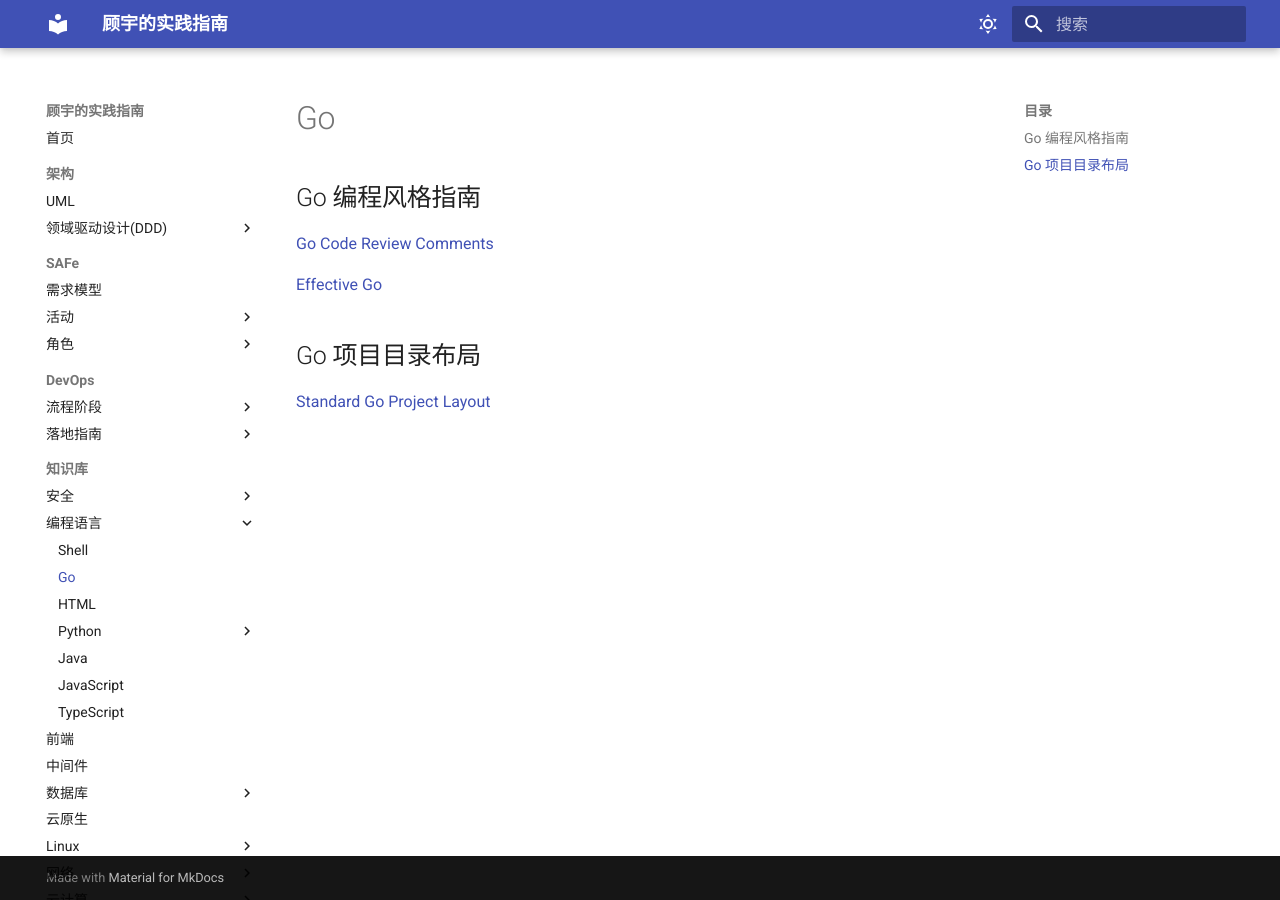
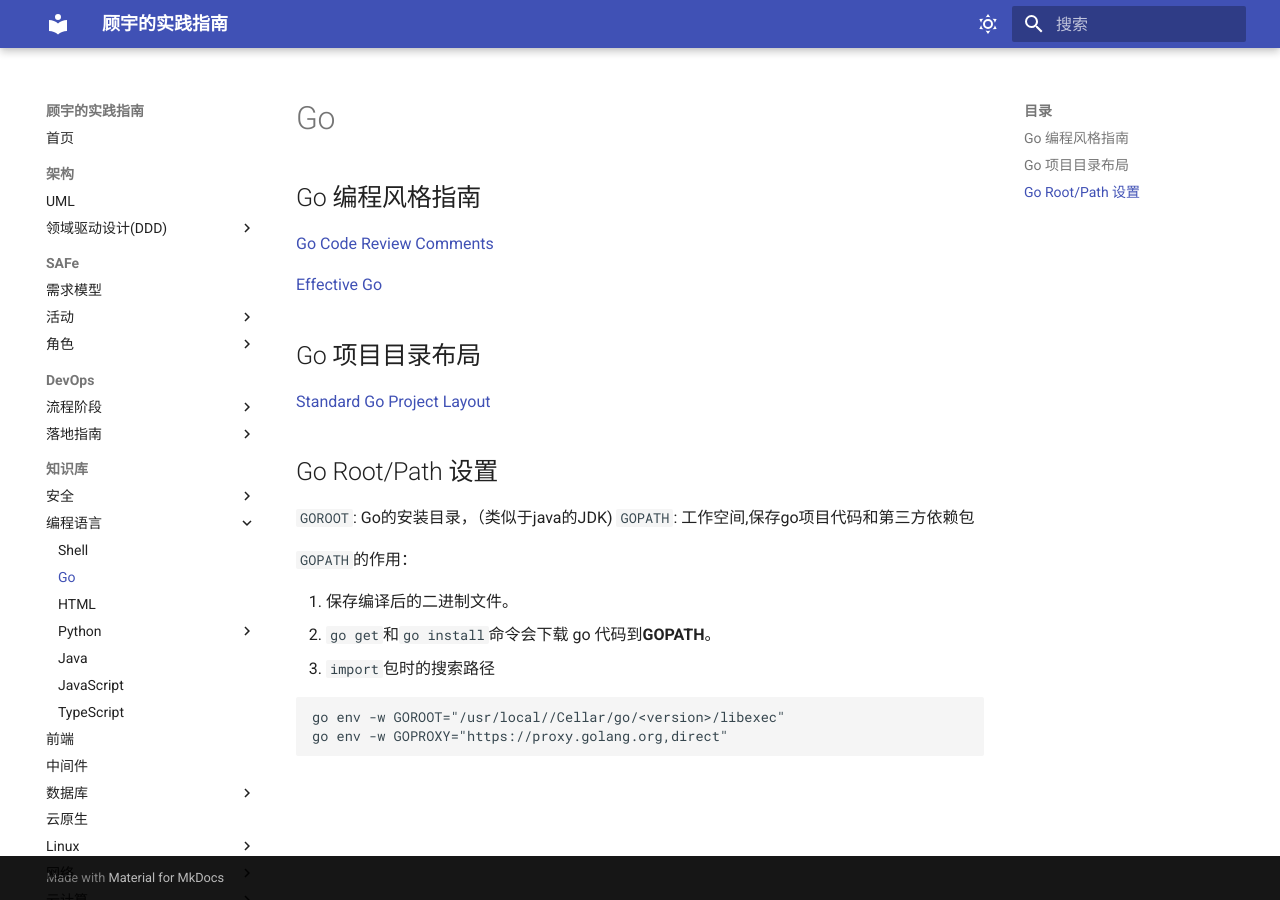
Before and after one commit to wizardbyron/guides, an MkDocs documentation site: the page built from docs/programming/go/index.md, in a window 1280 px wide. Built offline with MkDocs 1.6.1 and Material for MkDocs 9.7.7, drawn with Linux system fonts in a browser that asks for light colours.

Commit message:
Update golang knowledge

````diff
--- a/docs/programming/go/index.md
+++ b/docs/programming/go/index.md
@@ -9,3 +9,19 @@
 ## Go 项目目录布局
 
 [Standard Go Project Layout](https://github.com/golang-standards/project-layout/blob/master/README_zh.md)
+
+## Go Root/Path 设置
+
+`GOROOT`: Go的安装目录，（类似于java的JDK)
+`GOPATH`: 工作空间,保存go项目代码和第三方依赖包
+
+`GOPATH`的作用：
+
+1. 保存编译后的二进制文件。
+2. `go get`和`go install`命令会下载 go 代码到**GOPATH**。
+3. `import`包时的搜索路径
+
+```sh
+go env -w GOROOT="/usr/local//Cellar/go/<version>/libexec"
+go env -w GOPROXY="https://proxy.golang.org,direct"
+```
````
